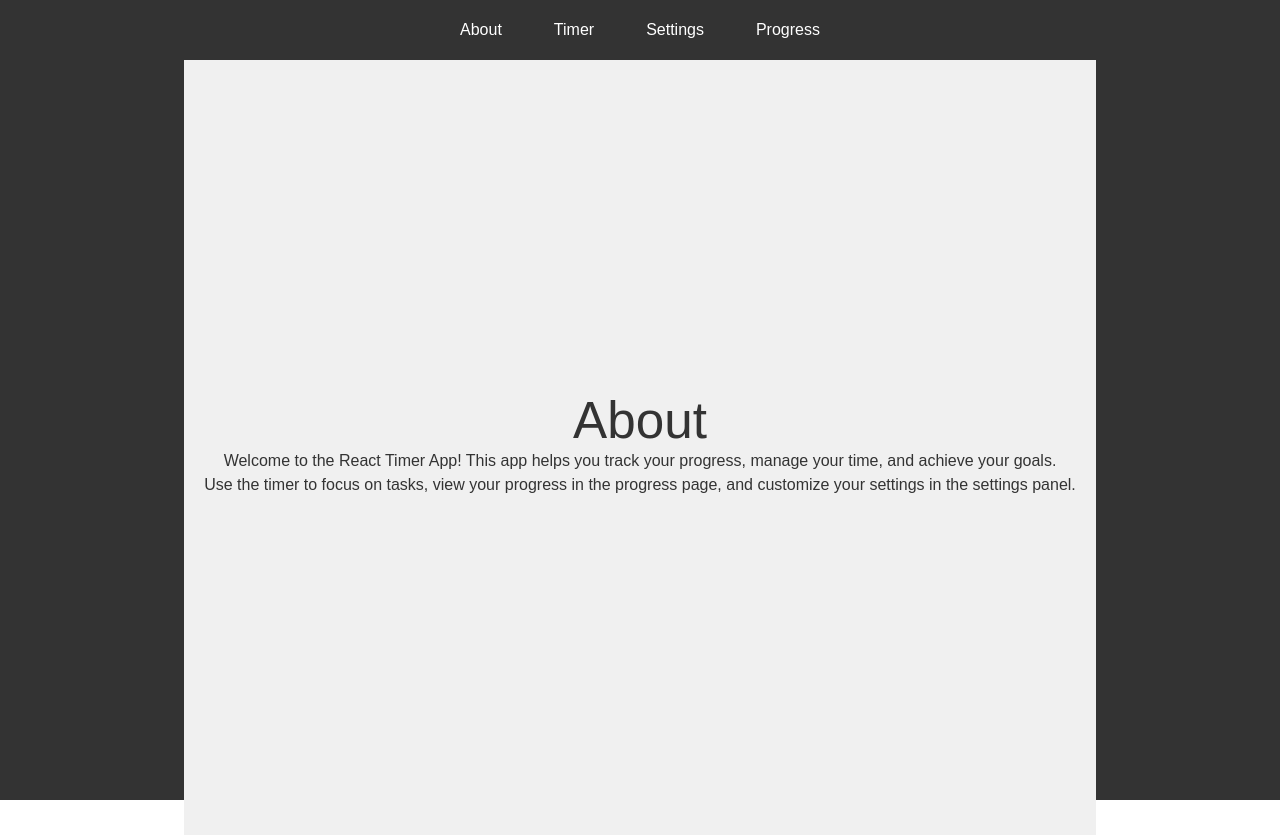
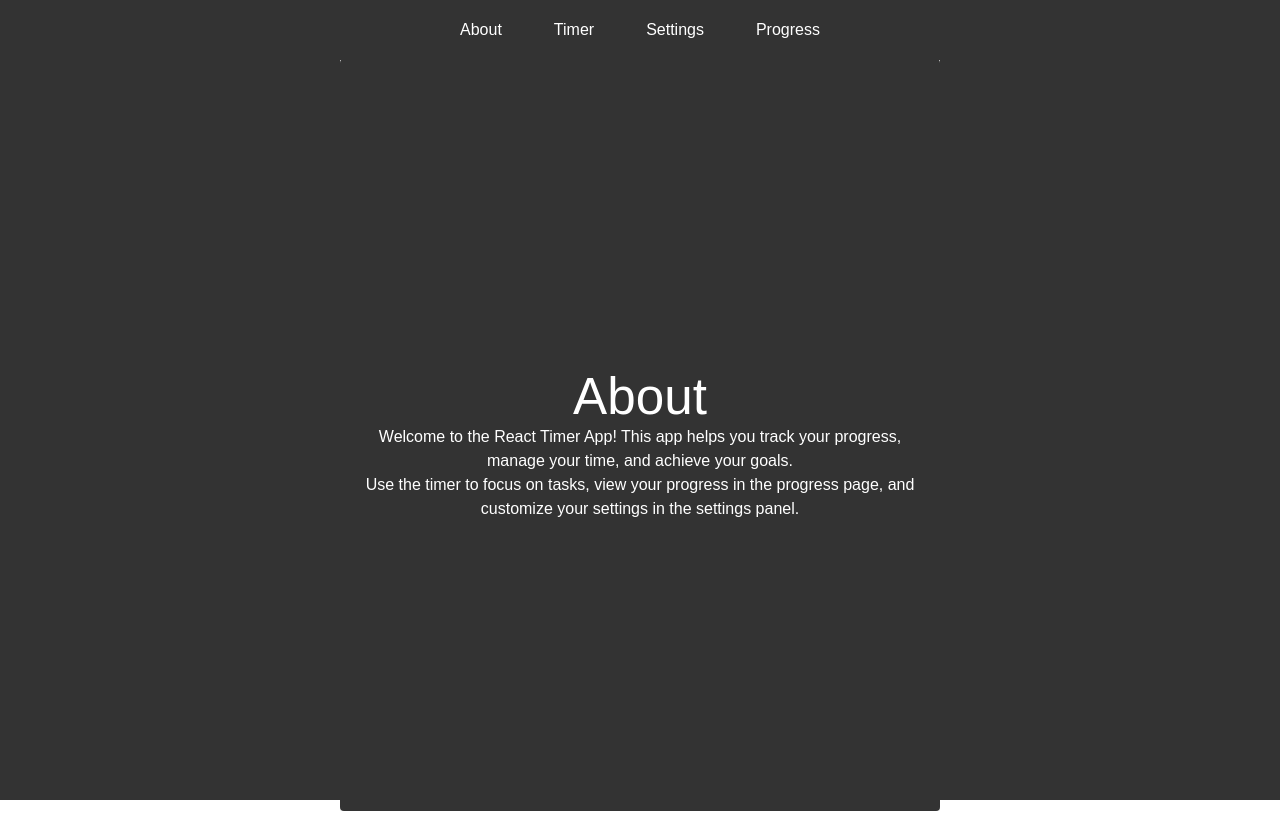
Before and after one commit to shadowknight55/React-timer, a React (Vite) app: page /about in a window 1280 px wide. After the commit the page ends 811 px from the top, so only its background shows below. Built offline with nearby package versions, Linux system fonts and the light colour scheme.

Commit message:
fixed colors

```diff
--- a/src/components/timer/TimerState.jsx
+++ b/src/components/timer/TimerState.jsx
@@ -99,7 +99,9 @@ const TimerState = () => {
         gap: 2,
         maxWidth: 400,
         mx: 'auto',
-        borderRadius: 2
+        borderRadius: 2,
+        backgroundColor: "#ffffff",
+        color: '#333'
       }}
     >
       <Stack
--- a/src/pages/AboutPage.jsx
+++ b/src/pages/AboutPage.jsx
@@ -1,20 +1,24 @@
 import React from 'react';
+import { Container } from '@mui/material';
 
 /**
  * AboutPage component to display information about the app.
  */
 const AboutPage = () => {
   return (
-    <div
-      style={{
-        width: '100%', // Full width
-        height: '100vh', // Full viewport height
-        padding: '20px',
+    <Container
+      maxWidth="sm"
+      sx={{
+        backgroundColor: '#333',
+        color: '#fff',
+        borderRadius: 1,
+        py: 2,
+        height: 'calc(100vh - 48px)', // Subtract navbar height
         display: 'flex',
         flexDirection: 'column',
         justifyContent: 'center',
         alignItems: 'center',
-        textAlign: 'center',
+        textAlign: 'center'
       }}
     >
       <h1>About</h1>
@@ -24,7 +28,7 @@ const AboutPage = () => {
       <p>
         Use the timer to focus on tasks, view your progress in the progress page, and customize your settings in the settings panel.
       </p>
-    </div>
+    </Container>
   );
 };
 
--- a/src/pages/TimerPage.jsx
+++ b/src/pages/TimerPage.jsx
@@ -37,7 +37,8 @@ const TimerPage = () => {
       backgroundColor: '#333',
       color: '#fff',
       borderRadius: 1,
-      py: 2
+      py: 2,
+      minHeight: 'calc(100vh - 48px)' // Subtract navbar height
     }}>
       <Box sx={{
         py: 4,
@@ -57,13 +58,18 @@ const TimerPage = () => {
         <Button
           variant="outlined"
           onClick={() => setShowEarnedRewardPopup(true)}
-          startIcon={<EmojiEventsIcon />}
+          startIcon={<EmojiEventsIcon sx={{ color: '#fff' }} />}
           size="small"
-          color="primary"
           sx={{
             borderRadius: 2,
             minWidth: 160,
-            justifyContent: 'flex-start'
+            justifyContent: 'flex-start',
+            borderColor: '#fff',
+            color: '#fff',
+            '&:hover': {
+              borderColor: '#fff',
+              backgroundColor: 'rgba(255, 255, 255, 0.1)'
+            }
           }}
         >
           <Badge
@@ -82,13 +88,18 @@ const TimerPage = () => {
         <Button
           variant="outlined"
           onClick={() => setShowUnearnedRewardPopup(true)}
-          startIcon={<LockIcon />}
+          startIcon={<LockIcon sx={{ color: '#fff' }} />}
           size="small"
-          color="secondary"
           sx={{
             borderRadius: 2,
             minWidth: 160,
-            justifyContent: 'flex-start'
+            justifyContent: 'flex-start',
+            borderColor: '#fff',
+            color: '#fff',
+            '&:hover': {
+              borderColor: '#fff',
+              backgroundColor: 'rgba(255, 255, 255, 0.1)'
+            }
           }}
         >
           <Badge
```
